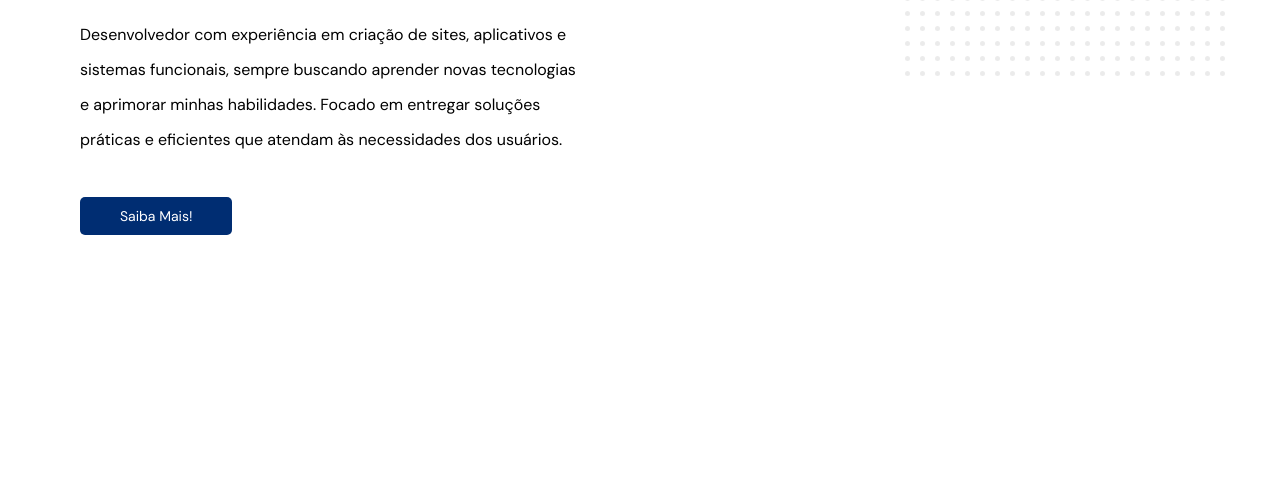
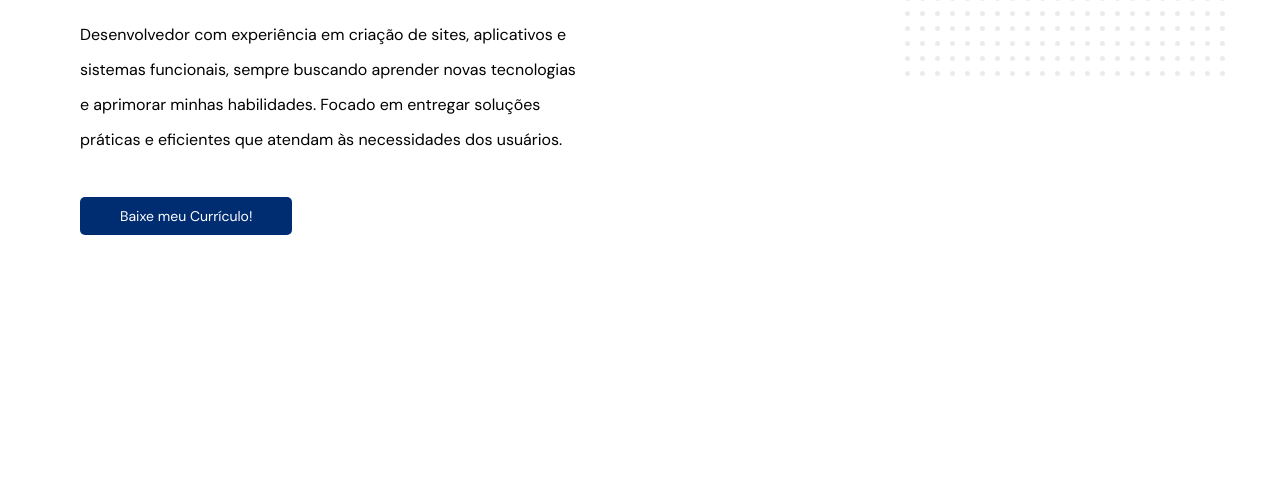
Before and after one commit to caioreis29974/CaioReis-Portifolio, a plain HTML site: page index.html in a window 1280 px wide. Shown: the part 568-1060 px from the top of the page. Drawn offline with Linux system fonts and the light colour scheme; a script that the page names is missing.

Commit message:
alteração no botão do início

```diff
--- a/index.html
+++ b/index.html
@@ -49,7 +49,7 @@
                 aprender novas tecnologias e aprimorar minhas habilidades. Focado em entregar soluções práticas e
                 eficientes que atendam às necessidades dos usuários.</p>
 
-            <a href="#about" class="btn btn-primary">Saiba Mais!</a>
+            <a href="#" class="btn btn-primary">Baixe meu Currículo!</a>
         </div>
         <div class="header__right">
             <div class="header__image">
```
